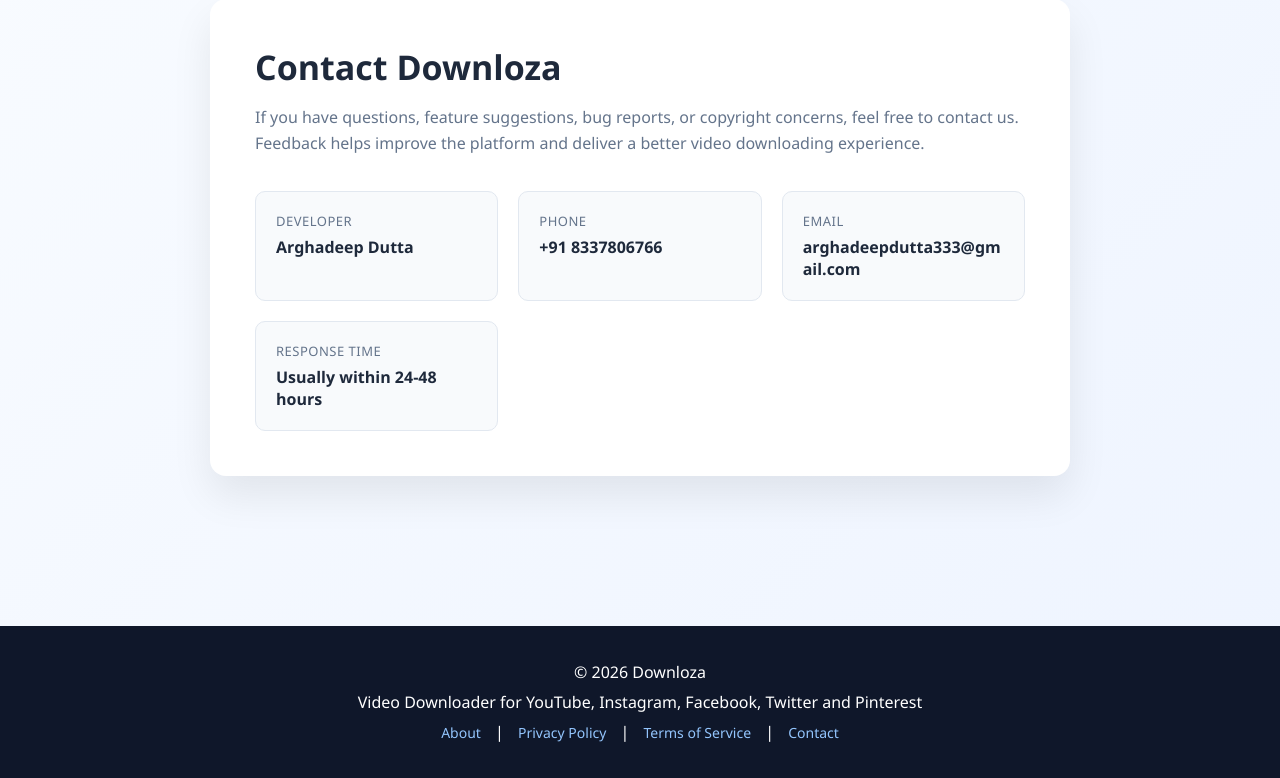
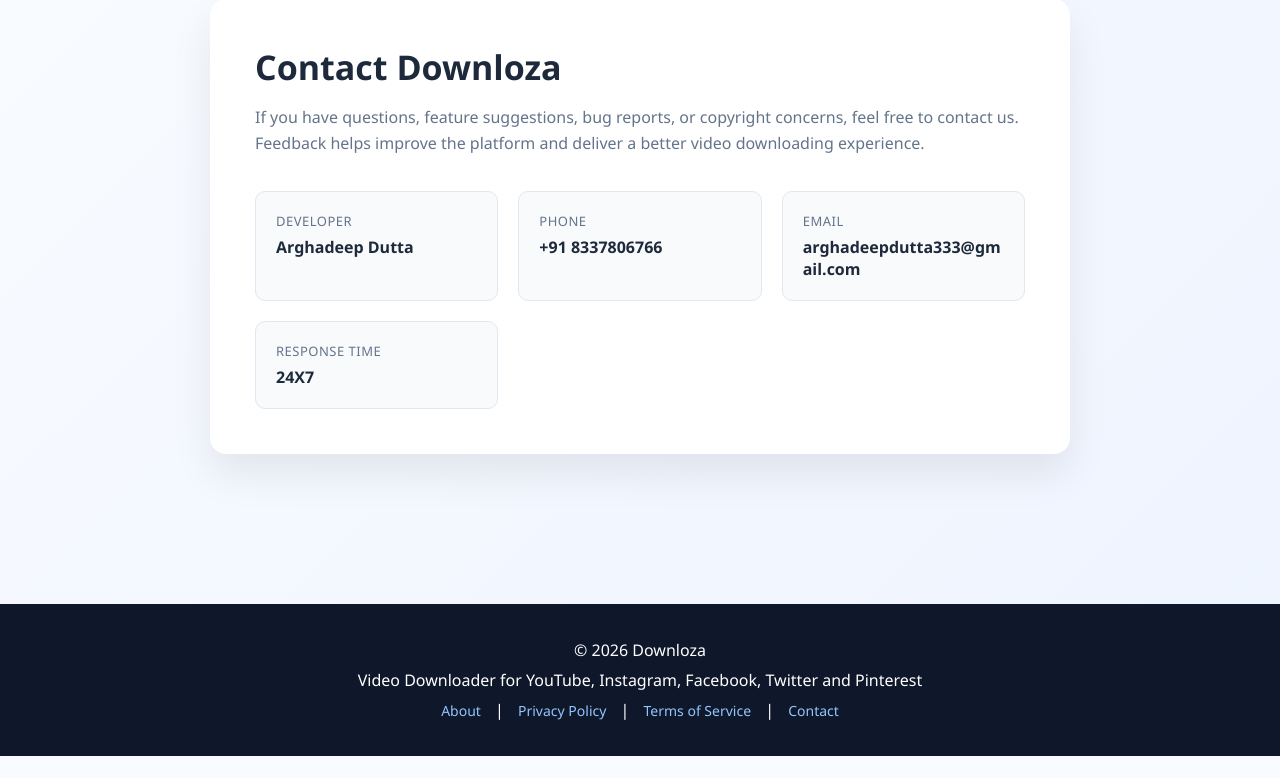
Before and after one commit to arghadeep2508/Downloza, a Flask app: page /contact in a window 1280 px wide. Shown: the part 81-859 px from the top of the page. After the commit the page ends 837 px from the top, so only its background shows below. Run offline with Flask 3, Linux system fonts and the light colour scheme.

Commit message:
Update contact.html

```diff
--- a/Downloza/templates/contact.html
+++ b/Downloza/templates/contact.html
@@ -139,7 +139,7 @@ arghadeepdutta333@gmail.com
 
 <div class="info-box">
 <div class="label">Response Time</div>
-<div class="value">Usually within 24-48 hours</div>
+<div class="value">24X7</div>
 </div>
 
 </div>
```
